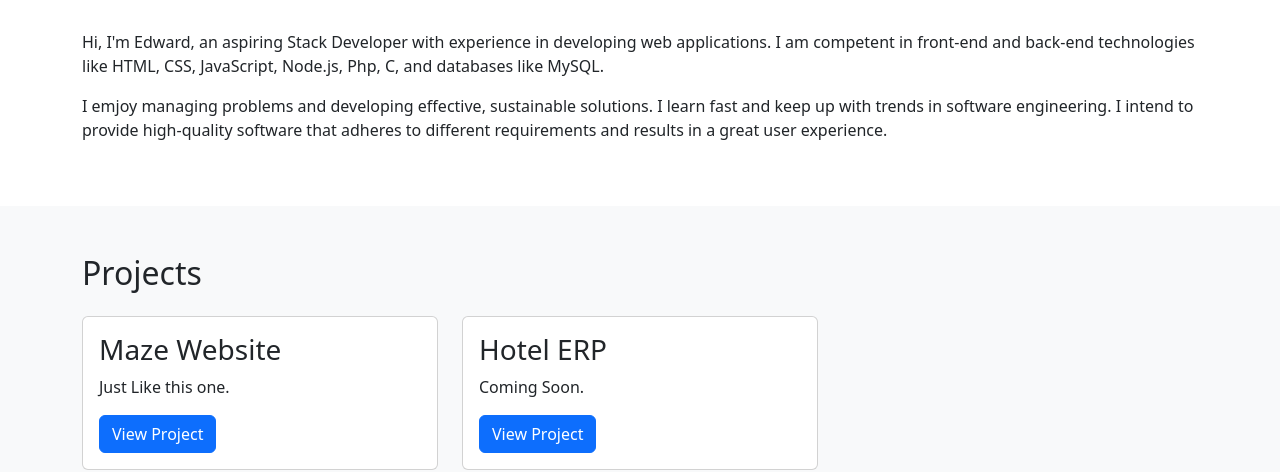
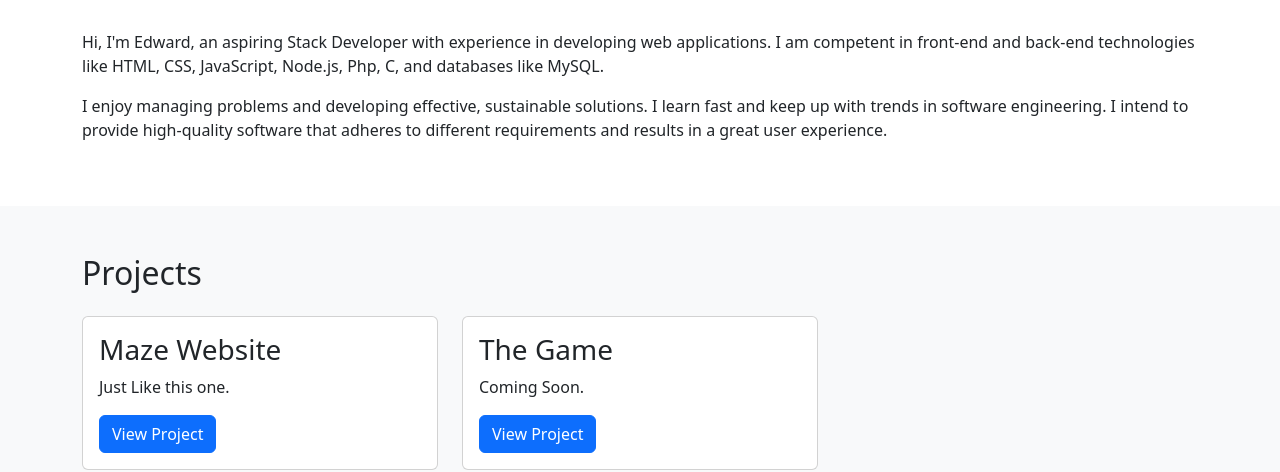
Before and after one commit to Edwardropde/the_maze_landing_page, a Jekyll site: the page index.html, which Jekyll copies as it is, in a window 1280 px wide. Shown: the part 492-964 px from the top of the page. Built offline with Jekyll 4.4.1, drawn with Linux system fonts in a browser that asks for light colours.

Commit message:
Update index.html
corrections

```diff
--- a/index.html
+++ b/index.html
@@ -45,7 +45,7 @@
         Hi, I'm Edward, an aspiring Stack Developer with experience in developing web applications. I am competent in front-end and back-end technologies like HTML, CSS, JavaScript, Node.js, Php, C, and databases like MySQL.
       </p>
       <p>
-        I emjoy managing problems and developing effective, sustainable solutions. I learn fast and keep up with trends in software  engineering. I intend to provide high-quality software that adheres to different requirements and results in a great user experience.
+        I enjoy managing problems and developing effective, sustainable solutions. I learn fast and keep up with trends in software  engineering. I intend to provide high-quality software that adheres to different requirements and results in a great user experience.
       </p>
     </div>
   </section>
@@ -66,7 +66,7 @@
         <div class="col-lg-4 mb-4">
           <div class="card">
             <div class="card-body">
-              <h3 class="card-title">Hotel ERP</h3>
+              <h3 class="card-title">The Game</h3>
               <p class="card-text">Coming Soon.</p>
               <a href="#" class="btn btn-primary">View Project</a>
             </div>
```
